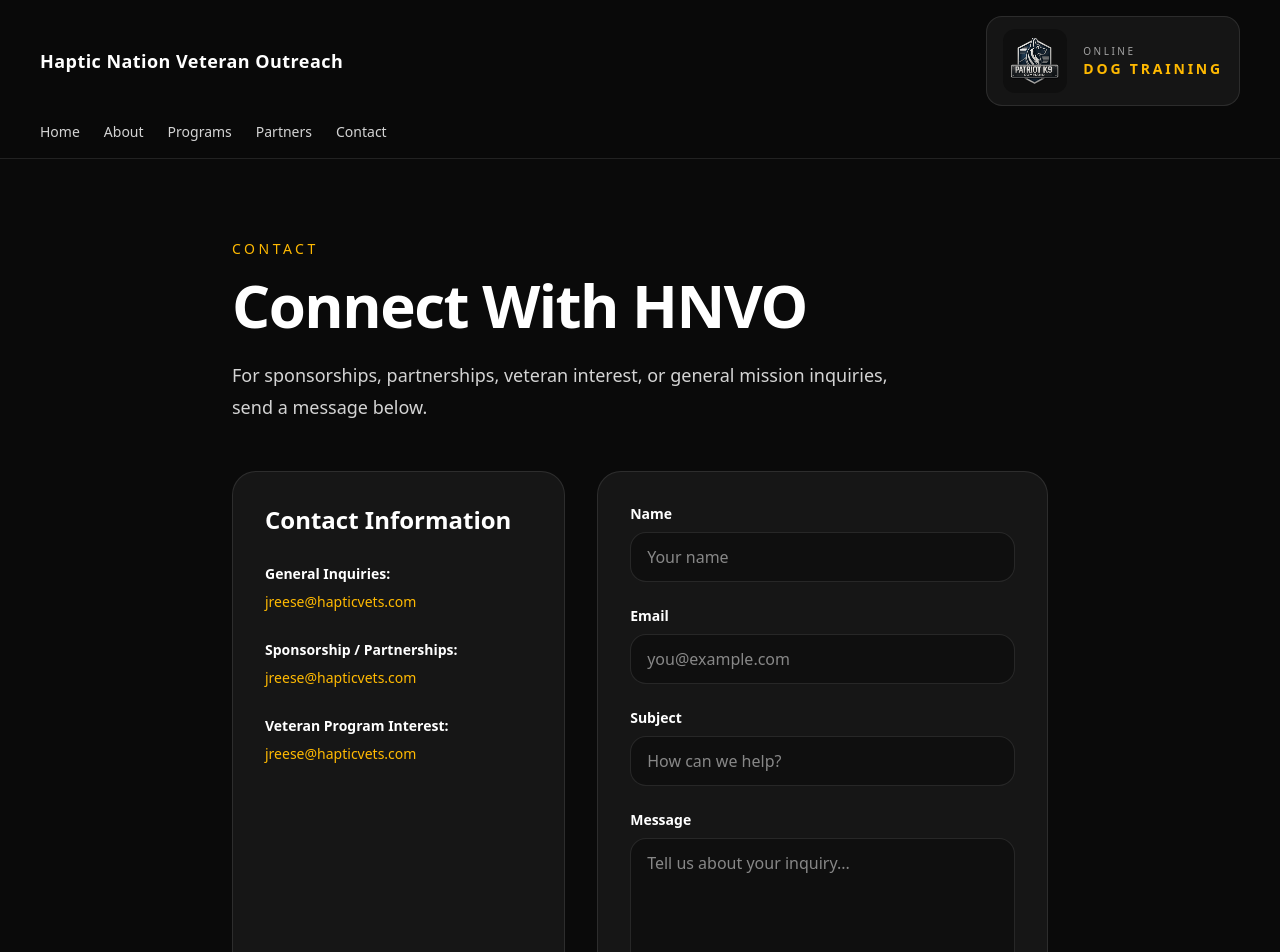
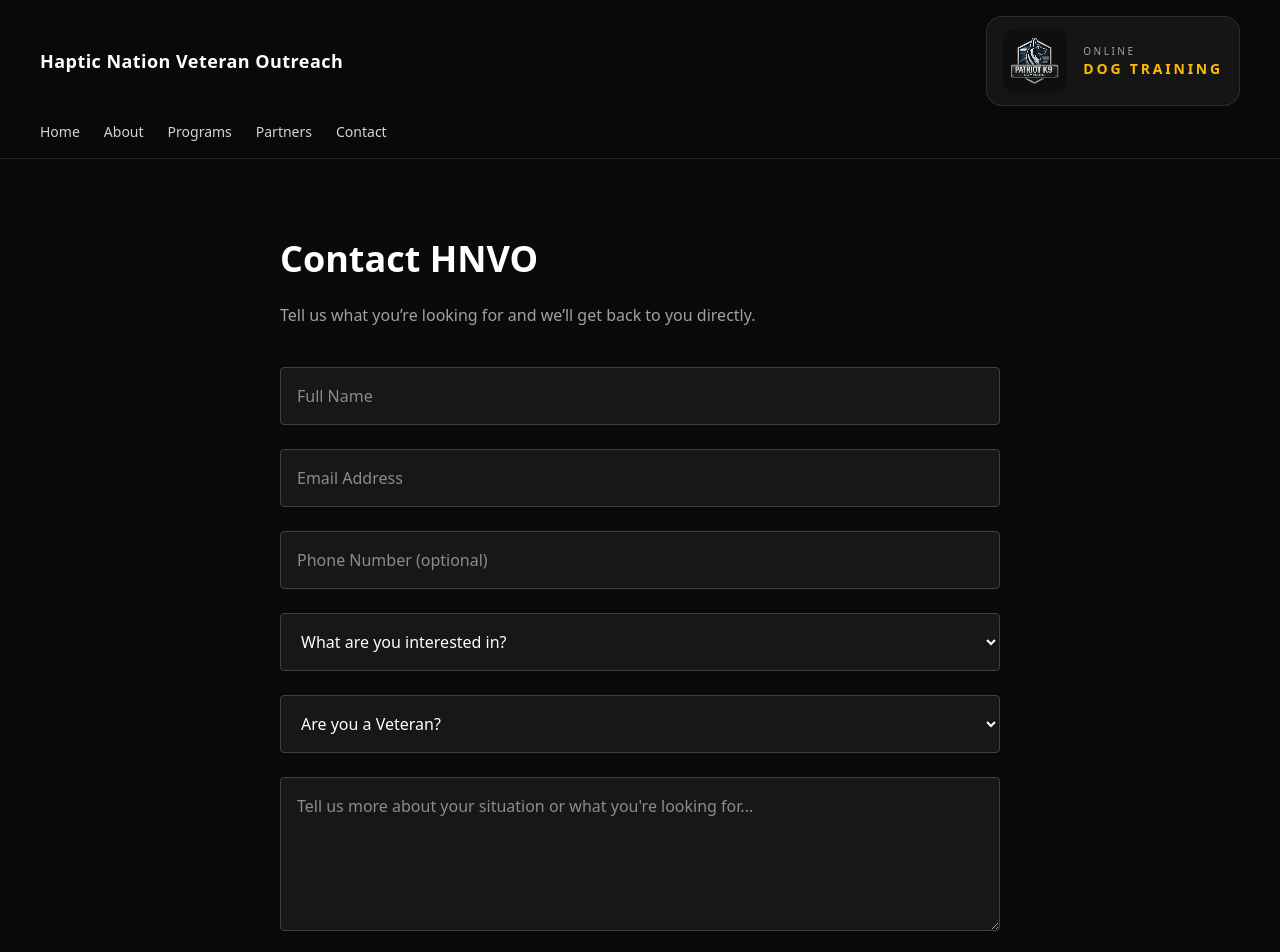
Before and after one commit to HapticVets/hapticvets, a Next.js app: page /contact in a window 1280 px wide. Shown: the top 952 px of the page. Built offline with nearby package versions, Linux system fonts and the light colour scheme.

Commit message:
update email sender to domain

```diff
--- a/src/app/api/contact/route.ts
+++ b/src/app/api/contact/route.ts
@@ -1,3 +1,4 @@
+import { NextResponse } from "next/server";
 import { Resend } from "resend";
 
 const resend = new Resend(process.env.RESEND_API_KEY);
@@ -5,46 +6,31 @@ const resend = new Resend(process.env.RESEND_API_KEY);
 export async function POST(req: Request) {
   try {
     const body = await req.json();
-    const { name, email, subject, message } = body;
 
-    if (!name || !email || !subject || !message) {
-      return Response.json(
-        { error: "All fields are required." },
-        { status: 400 }
-      );
-    }
+    const { name, email, phone, interest, veteran, message } = body;
 
-    const result = await resend.emails.send({
+    await resend.emails.send({
       from: "HNVO Contact <contact@updates.hapticvets.com>",
-      to: ["jreese@hapticvets.com"],
-      replyTo: email,
-      subject: `HNVO Contact Form: ${subject}`,
+      to: ["jreese@hapticnation.com"], // your email
+      subject: `New Lead: ${interest}`,
       html: `
-        <div style="font-family: Arial, sans-serif; line-height: 1.6; color: #111;">
-          <h2>New HNVO Contact Form Submission</h2>
-          <p><strong>Name:</strong> ${name}</p>
-          <p><strong>Email:</strong> ${email}</p>
-          <p><strong>Subject:</strong> ${subject}</p>
-          <hr />
-          <p><strong>Message:</strong></p>
-          <p>${message.replace(/\n/g, "<br />")}</p>
-        </div>
+        <h2>New Contact Submission</h2>
+
+        <p><strong>Name:</strong> ${name}</p>
+        <p><strong>Email:</strong> ${email}</p>
+        <p><strong>Phone:</strong> ${phone || "N/A"}</p>
+        <p><strong>Interest:</strong> ${interest}</p>
+        <p><strong>Veteran:</strong> ${veteran}</p>
+
+        <hr/>
+
+        <p><strong>Message:</strong></p>
+        <p>${message}</p>
       `,
     });
 
-    if (result.error) {
-      return Response.json(
-        { error: result.error.message || "Failed to send email." },
-        { status: 500 }
-      );
-    }
-
-    return Response.json({ success: true, data: result.data });
+    return NextResponse.json({ success: true });
   } catch (error) {
-    console.error("Contact form error:", error);
-    return Response.json(
-      { error: "Something went wrong while sending the form." },
-      { status: 500 }
-    );
+    return NextResponse.json({ error: "Failed to send" }, { status: 500 });
   }
 }
--- a/src/app/contact/page.tsx
+++ b/src/app/contact/page.tsx
@@ -6,214 +6,136 @@ export default function ContactPage() {
   const [form, setForm] = useState({
     name: "",
     email: "",
-    subject: "",
+    phone: "",
+    interest: "",
+    veteran: "",
     message: "",
   });
 
-  const [status, setStatus] = useState<
-    "idle" | "loading" | "success" | "error"
-  >("idle");
+  const [loading, setLoading] = useState(false);
+  const [success, setSuccess] = useState(false);
 
-  const [errorMessage, setErrorMessage] = useState("");
+  const handleChange = (e: any) => {
+    setForm({ ...form, [e.target.name]: e.target.value });
+  };
 
-  async function handleSubmit(e: React.FormEvent<HTMLFormElement>) {
+  const handleSubmit = async (e: any) => {
     e.preventDefault();
-    setStatus("loading");
-    setErrorMessage("");
+    setLoading(true);
 
-    try {
     const res = await fetch("/api/contact", {
       method: "POST",
-        headers: {
-          "Content-Type": "application/json",
-        },
       body: JSON.stringify(form),
     });
 
-      const data = await res.json();
-
-      if (!res.ok) {
-        setStatus("error");
-        setErrorMessage(data.error || "Failed to send message.");
-        return;
-      }
-
-      setStatus("success");
+    if (res.ok) {
+      setSuccess(true);
       setForm({
         name: "",
         email: "",
-        subject: "",
+        phone: "",
+        interest: "",
+        veteran: "",
         message: "",
       });
-    } catch {
-      setStatus("error");
-      setErrorMessage("Failed to send message.");
-    }
     }
 
+    setLoading(false);
+  };
+
   return (
-    <section className="mx-auto max-w-4xl px-6 py-20 md:px-10">
-      <p className="text-sm uppercase tracking-[0.25em] text-amber-400">
-        Contact
+    <section className="max-w-3xl mx-auto px-6 py-20 text-white">
+      <h1 className="text-4xl font-bold mb-6">Contact HNVO</h1>
+
+      <p className="mb-10 text-neutral-400">
+        Tell us what you’re looking for and we’ll get back to you directly.
       </p>
 
-      <h1 className="mt-4 text-4xl font-bold tracking-tight md:text-6xl">
-        Connect With HNVO
-      </h1>
+      {success && (
+        <p className="mb-6 text-green-400">
+          Message sent. We’ll reach out shortly.
+        </p>
+      )}
 
-      <p className="mt-6 max-w-2xl text-lg leading-8 text-neutral-300">
-        For sponsorships, partnerships, veteran interest, or general mission
-        inquiries, send a message below.
-      </p>
+      <form onSubmit={handleSubmit} className="space-y-6">
 
-      <div className="mt-12 grid gap-8 lg:grid-cols-[0.85fr_1.15fr]">
-        <div className="rounded-3xl border border-white/10 bg-white/5 p-8">
-          <h2 className="text-2xl font-semibold text-white">
-            Contact Information
-          </h2>
+        {/* Name */}
+        <input
+          name="name"
+          placeholder="Full Name"
+          value={form.name}
+          onChange={handleChange}
+          required
+          className="w-full p-4 bg-neutral-900 border border-neutral-700 rounded"
+        />
 
-          <div className="mt-6 space-y-5 text-sm leading-7 text-neutral-300">
-            <p>
-              <span className="font-semibold text-white">
-                General Inquiries:
-              </span>{" "}
-              <a
-                href="mailto:jreese@hapticvets.com"
-                className="text-amber-400 hover:underline"
+        {/* Email */}
+        <input
+          name="email"
+          type="email"
+          placeholder="Email Address"
+          value={form.email}
+          onChange={handleChange}
+          required
+          className="w-full p-4 bg-neutral-900 border border-neutral-700 rounded"
+        />
+
+        {/* Phone */}
+        <input
+          name="phone"
+          placeholder="Phone Number (optional)"
+          value={form.phone}
+          onChange={handleChange}
+          className="w-full p-4 bg-neutral-900 border border-neutral-700 rounded"
+        />
+
+        {/* Interest */}
+        <select
+          name="interest"
+          value={form.interest}
+          onChange={handleChange}
+          required
+          className="w-full p-4 bg-neutral-900 border border-neutral-700 rounded"
         >
-                jreese@hapticvets.com
-              </a>
-            </p>
+          <option value="">What are you interested in?</option>
+          <option>Dog Training</option>
+          <option>Veteran Trade Program</option>
+          <option>Sponsorship / Partnership</option>
+          <option>General Inquiry</option>
+        </select>
 
-            <p>
-              <span className="font-semibold text-white">
-                Sponsorship / Partnerships:
-              </span>{" "}
-              <a
-                href="mailto:jreese@hapticvets.com"
-                className="text-amber-400 hover:underline"
+        {/* Veteran */}
+        <select
+          name="veteran"
+          value={form.veteran}
+          onChange={handleChange}
+          required
+          className="w-full p-4 bg-neutral-900 border border-neutral-700 rounded"
         >
-                jreese@hapticvets.com
-              </a>
-            </p>
+          <option value="">Are you a Veteran?</option>
+          <option>Yes</option>
+          <option>No</option>
+        </select>
 
-            <p>
-              <span className="font-semibold text-white">
-                Veteran Program Interest:
-              </span>{" "}
-              <a
-                href="mailto:jreese@hapticvets.com"
-                className="text-amber-400 hover:underline"
-              >
-                jreese@hapticvets.com
-              </a>
-            </p>
-          </div>
-        </div>
-
-        <div className="rounded-3xl border border-white/10 bg-white/5 p-8">
-          <form onSubmit={handleSubmit} className="space-y-6">
-            <div>
-              <label
-                htmlFor="name"
-                className="mb-2 block text-sm font-semibold text-white"
-              >
-                Name
-              </label>
-              <input
-                id="name"
-                type="text"
-                value={form.name}
-                onChange={(e) =>
-                  setForm((prev) => ({ ...prev, name: e.target.value }))
-                }
-                className="w-full rounded-2xl border border-white/10 bg-black/30 px-4 py-3 text-white outline-none transition focus:border-amber-400"
-                placeholder="Your name"
+        {/* Message */}
+        <textarea
+          name="message"
+          placeholder="Tell us more about your situation or what you're looking for..."
+          value={form.message}
+          onChange={handleChange}
+          rows={5}
           required
+          className="w-full p-4 bg-neutral-900 border border-neutral-700 rounded"
         />
-            </div>
-
-            <div>
-              <label
-                htmlFor="email"
-                className="mb-2 block text-sm font-semibold text-white"
-              >
-                Email
-              </label>
-              <input
-                id="email"
-                type="email"
-                value={form.email}
-                onChange={(e) =>
-                  setForm((prev) => ({ ...prev, email: e.target.value }))
-                }
-                className="w-full rounded-2xl border border-white/10 bg-black/30 px-4 py-3 text-white outline-none transition focus:border-amber-400"
-                placeholder="you@example.com"
-                required
-              />
-            </div>
-
-            <div>
-              <label
-                htmlFor="subject"
-                className="mb-2 block text-sm font-semibold text-white"
-              >
-                Subject
-              </label>
-              <input
-                id="subject"
-                type="text"
-                value={form.subject}
-                onChange={(e) =>
-                  setForm((prev) => ({ ...prev, subject: e.target.value }))
-                }
-                className="w-full rounded-2xl border border-white/10 bg-black/30 px-4 py-3 text-white outline-none transition focus:border-amber-400"
-                placeholder="How can we help?"
-                required
-              />
-            </div>
-
-            <div>
-              <label
-                htmlFor="message"
-                className="mb-2 block text-sm font-semibold text-white"
-              >
-                Message
-              </label>
-              <textarea
-                id="message"
-                value={form.message}
-                onChange={(e) =>
-                  setForm((prev) => ({ ...prev, message: e.target.value }))
-                }
-                className="min-h-[180px] w-full rounded-2xl border border-white/10 bg-black/30 px-4 py-3 text-white outline-none transition focus:border-amber-400"
-                placeholder="Tell us about your inquiry..."
-                required
-              />
-            </div>
 
         <button
           type="submit"
-              disabled={status === "loading"}
-              className="rounded-full bg-amber-400 px-6 py-3 font-semibold text-black transition hover:bg-amber-300 disabled:cursor-not-allowed disabled:opacity-70"
+          disabled={loading}
+          className="w-full bg-yellow-500 text-black font-semibold py-4 rounded hover:bg-yellow-400 transition"
         >
-              {status === "loading" ? "Sending..." : "Send Message"}
+          {loading ? "Sending..." : "Submit Request"}
         </button>
-
-            {status === "success" && (
-              <p className="text-sm font-medium text-green-400">
-                Message sent successfully.
-              </p>
-            )}
-
-            {status === "error" && (
-              <p className="text-sm font-medium text-red-400">
-                {errorMessage}
-              </p>
-            )}
       </form>
-        </div>
-      </div>
     </section>
   );
 }
```
Lines whose indentation alone changed are shown as unchanged.
